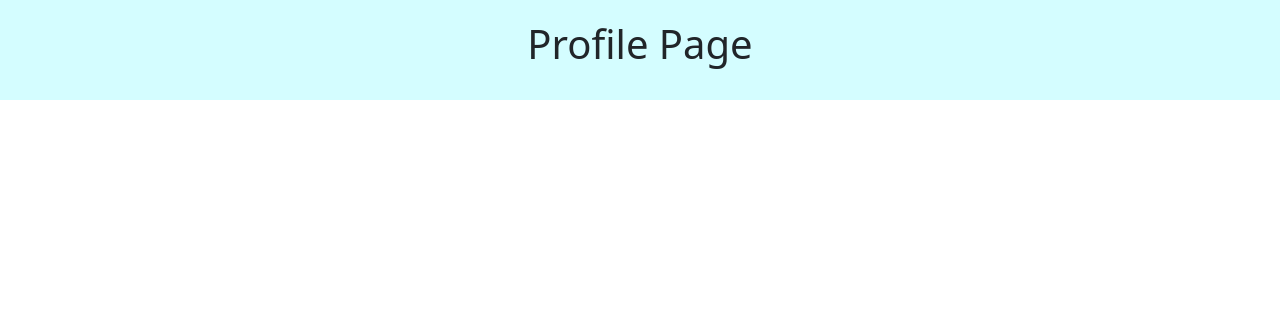
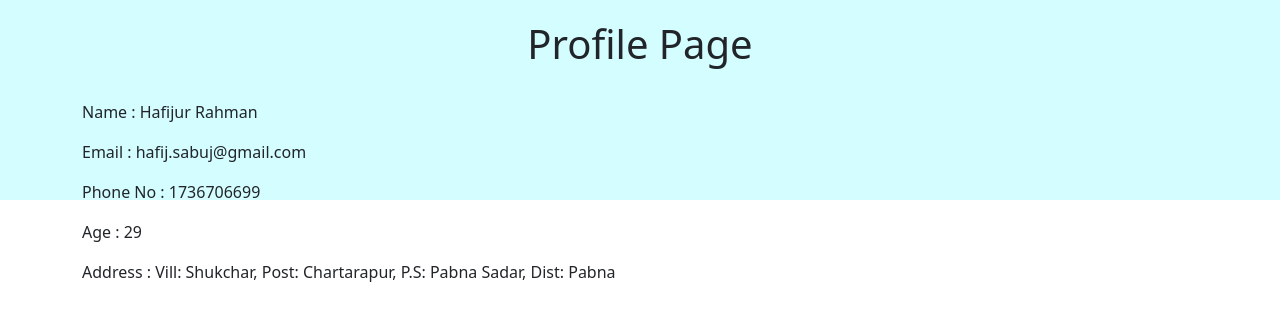
Before and after one commit to hafij15/django, a Django app: page /employee/profile/ in a window 1280 px wide. Shown: the part 56-377 px from the top of the page. Run offline with Django 3.2, Linux system fonts and the light colour scheme.

Commit message:
rendering employee information from view to html page

```diff
--- a/portfolio/employee/views.py
+++ b/portfolio/employee/views.py
@@ -9,4 +9,11 @@
 
 def profile(request):
     #return HttpResponse("This is employee profile page.")
-    return render(request, 'employee/profile.html')
+    emp_details = {
+        'name' : "Hafijur Rahman",
+        'email' : "hafij.sabuj@gmail.com",
+        'phone' : 1736706699,
+        'age' : 29,
+        'address' : "Vill: Shukchar, Post: Chartarapur, P.S: Pabna Sadar, Dist: Pabna",
+    }
+    return render(request, 'employee/profile.html', emp_details)
--- a/portfolio/templates/employee/profile.html
+++ b/portfolio/templates/employee/profile.html
@@ -8,4 +8,14 @@
             <h1 class="text-center" style="padding-top:20px;">Profile Page</h1>
         </div>
     </div>
+
+    <div class="jumbotron jumbotron-fluid">
+        <div class="container">
+            <p>Name     : {{ name }}</p>
+            <p>Email    : {{ email }}</p>
+            <p>Phone No : {{ phone }}</p>
+            <p>Age      : {{ age }}</p>
+            <p>Address  : {{ address }}</p>
+        </div>
+    </div>
 {% endblock %}
```
